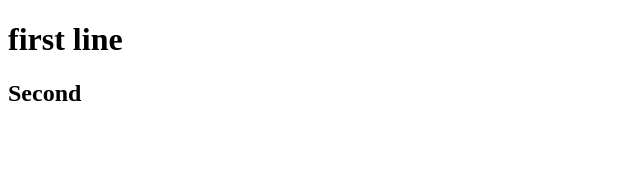
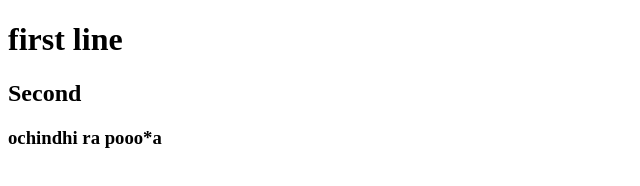
Before and after one commit to ramupalla520/FSWD, a plain HTML site: page index.html in a window 1280 px wide. Shown: the whole page, without its empty margins (0-640 px from the left). Drawn offline with Linux system fonts and the light colour scheme.

Commit message:
Update index.html

```diff
--- a/index.html
+++ b/index.html
@@ -3,6 +3,7 @@
 <body>
     <h1> first line</h1>
     <h2> Second</h2>
+    <h3> ochindhi ra pooo*a
 
 </body>
 </html>
```
